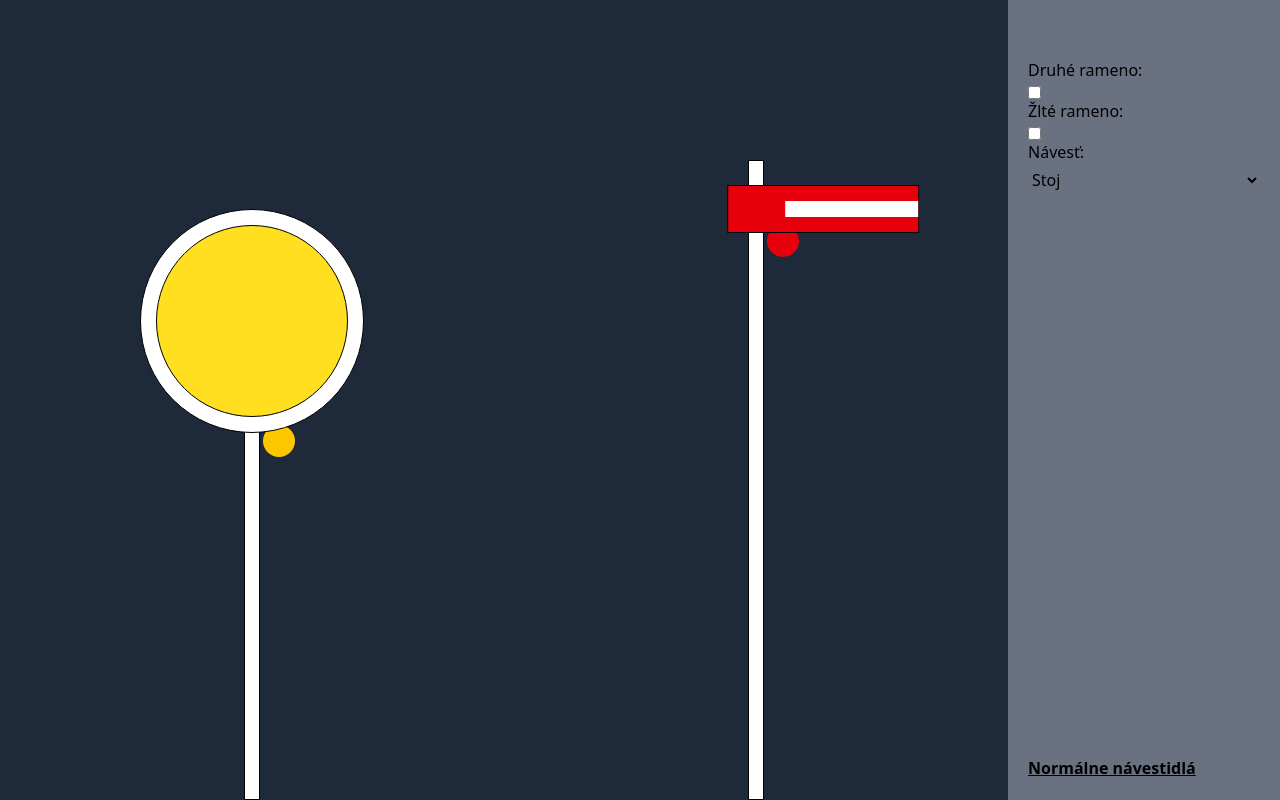
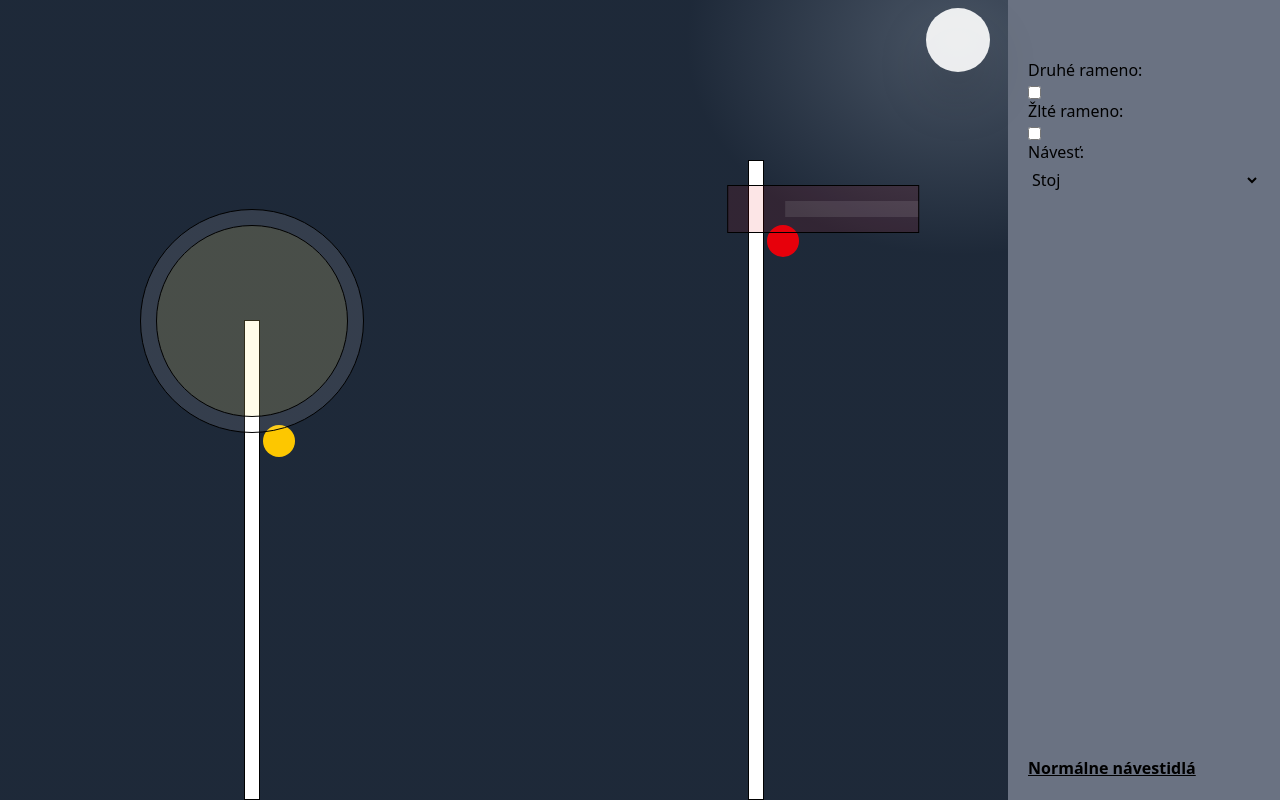
Before and after one commit to jaksia/navesti, a SvelteKit app: page /mechanicke in a window 1280 px wide. Both pictures are taken after a click on the button 1244 px from the left and 39 px from the top of the page. Built offline with nearby package versions, Linux system fonts and the light colour scheme; some icons are missing.

Commit message:
improve VFX

```diff
--- a/src/routes/mechanicke/+page.svelte
+++ b/src/routes/mechanicke/+page.svelte
@@ -56,27 +56,33 @@
 
 <div
 	class="relative flex grow items-end justify-around {day
-		? 'bg-linear-to-t from-lime-300 via-cyan-200 to-cyan-300 [&_.light]:bg-opacity-50'
-		: '[&_.arm]:outline-opacity-50 bg-gray-800 [&_.arm>*]:bg-opacity-10 [&_.arm]:border [&_.arm]:border-black [&_.arm]:bg-opacity-10'}"
+		? 'bg-linear-to-t from-lime-300 via-cyan-200 to-cyan-300 [&_.light]:opacity-50'
+		: 'bg-radial-[at_95%_5%] from-gray-600 to-gray-800 to-20% [&_.arm]:border [&_.arm]:border-black'}"
+	style="--arm-opacity: {day ? '100%' : '10%'};"
 >
-	<div class="relative h-3/5 w-4 bg-white {day ? '' : 'border border-black bg-opacity-10'}">
+	{#if !day}
+		<div
+			class="absolute top-[5%] left-[95%] h-16 w-16 -translate-x-1/2 -translate-y-1/2 rounded-full bg-white/90 drop-shadow-2xl"
+		></div>
+	{/if}
+	<div class="relative h-3/5 w-4 bg-white {day ? '' : 'bg-opacity-10 border border-black'}">
 		<div
 			class="light absolute left-full ml-1 h-8 w-8 -translate-y-1/2 transform rounded-full {predzvestLightColor}"
 			style="top: 7.5rem;"
 		></div>
 		<div
-			class="absolute left-1/2 top-0 transition-transform duration-1000 ease-in-out"
+			class="absolute top-0 left-1/2 transition-transform duration-1000 ease-in-out"
 			style="transform: {predzvestTransform};"
 		>
 			<div
-				class="arm absolute h-56 w-56 -translate-x-1/2 -translate-y-1/2 transform rounded-full border bg-white"
+				class="arm absolute h-56 w-56 -translate-x-1/2 -translate-y-1/2 transform rounded-full border bg-white/(--arm-opacity)"
 			></div>
 			<div
-				class="arm absolute h-48 w-48 -translate-x-1/2 -translate-y-1/2 transform rounded-full border border-black bg-yellow-300"
+				class="arm absolute h-48 w-48 -translate-x-1/2 -translate-y-1/2 transform rounded-full border border-black bg-yellow-300/(--arm-opacity)"
 			></div>
 		</div>
 	</div>
-	<div class="relative h-4/5 w-4 bg-white {day ? '' : 'border border-black bg-opacity-10'}">
+	<div class="relative h-4/5 w-4 bg-white {day ? '' : 'bg-opacity-10 border border-black'}">
 		<div
 			class="light absolute left-full ml-1 h-8 w-8 -translate-y-1/2 transform rounded-full {lightColor}"
 			style="top: 5rem;"
@@ -93,10 +99,10 @@
 				style="top: 3rem;"
 			>
 				<div
-					class="arm absolute aspect-[4] w-48 -translate-x-[15%] -translate-y-[50%] transform bg-yellow-300"
+					class="arm absolute aspect-[4] w-48 -translate-x-[15%] -translate-y-[50%] transform bg-yellow-300/(--arm-opacity)"
 				>
-					<div class="absolute left-[30%] top-0 h-1/5 w-[70%] bg-white"></div>
-					<div class="absolute left-[30%] top-[80%] h-1/5 w-[70%] bg-white"></div>
+					<div class="absolute top-0 left-[30%] h-1/5 w-[70%] bg-white/(--arm-opacity)"></div>
+					<div class="absolute top-[80%] left-[30%] h-1/5 w-[70%] bg-white/(--arm-opacity)"></div>
 				</div>
 			</div>
 		{/if}
@@ -105,9 +111,9 @@
 			style="top: {3}rem;"
 		>
 			<div
-				class="arm absolute aspect-[4] w-48 -translate-x-[15%] -translate-y-[50%] transform bg-red-600"
+				class="arm absolute aspect-[4] w-48 -translate-x-[15%] -translate-y-[50%] transform bg-red-600/(--arm-opacity)"
 			>
-				<div class="absolute left-[30%] top-1/3 h-1/3 w-[70%] bg-white"></div>
+				<div class="absolute top-1/3 left-[30%] h-1/3 w-[70%] bg-white/(--arm-opacity)"></div>
 			</div>
 		</div>
 		{#if secondArm}
@@ -116,9 +122,9 @@
 				style="top: {13}rem;"
 			>
 				<div
-					class="arm absolute aspect-[4] w-48 -translate-x-[15%] -translate-y-[50%] transform bg-red-600"
+					class="arm absolute aspect-[4] w-48 -translate-x-[15%] -translate-y-[50%] transform bg-red-600/(--arm-opacity)"
 				>
-					<div class="absolute left-[30%] top-1/3 h-1/3 w-[70%] bg-white"></div>
+					<div class="absolute top-1/3 left-[30%] h-1/3 w-[70%] bg-white/(--arm-opacity)"></div>
 				</div>
 			</div>
 		{/if}
```
